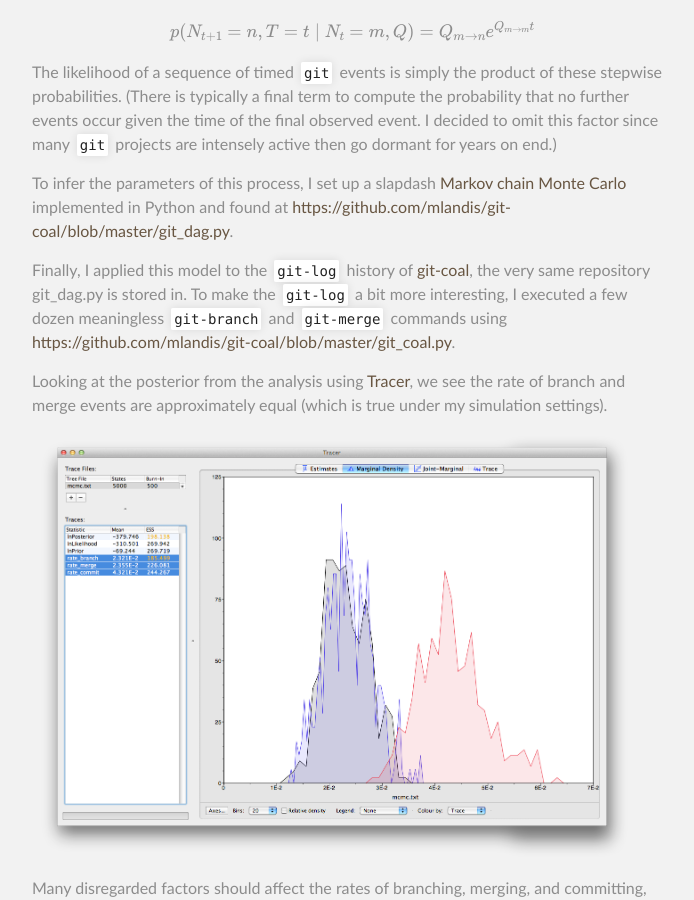
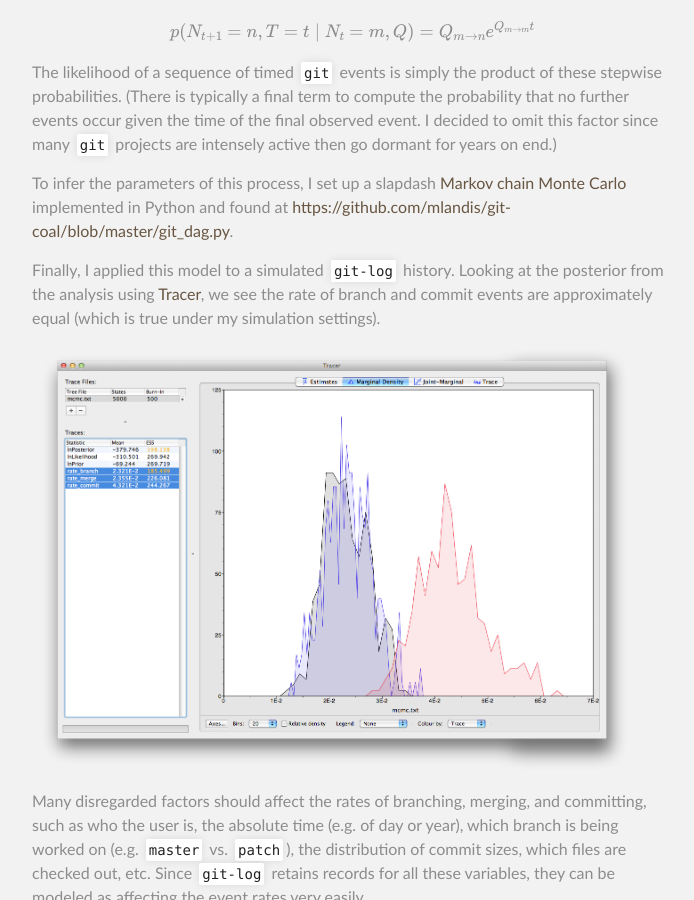
Before and after one commit to mlandis/mlandis.github.io, a Jekyll site: the page built from _posts/2014-01-13-modeling-git-DAG-evolution.md, in a window 1280 px wide and 900 px high, scrolled down 1976 px. Shown: the whole window, without its empty margins (288-982 px from the left). Built offline with Jekyll 4.4.1, drawn with Linux system fonts in a browser that asks for light colours; formulas are drawn with MathJax 3.

Commit message:
revise post body

```diff
--- a/_posts/2014-01-13-modeling-git-DAG-evolution.md
+++ b/_posts/2014-01-13-modeling-git-DAG-evolution.md
@@ -59,9 +59,7 @@ The likelihood of a sequence of timed `git` events is simply the product of thes
 
 To infer the parameters of this process, I set up a slapdash [Markov chain Monte Carlo](http://en.wikipedia.org/wiki/Markov_chain_Monte_Carlo) implemented in Python and found at [https://github.com/mlandis/git-coal/blob/master/git_dag.py](https://github.com/mlandis/git-coal/blob/master/git_dag.py).
 
-Finally, I applied this model to the `git-log` history of [git-coal](http://github.com/mlandis/git-coal), the very same repository git_dag.py is stored in. To make the `git-log` a bit more interesting, I executed a few dozen meaningless `git-branch` and `git-merge` commands using [https://github.com/mlandis/git-coal/blob/master/git_coal.py](https://github.com/mlandis/git-coal/blob/master/git_dag.py).
-
-Looking at the posterior from the analysis using [Tracer](http://tree.bio.ed.ac.uk/software/tracer/), we see the rate of branch and merge events are approximately equal (which is true under my simulation settings).
+Finally, I applied this model to a simulated `git-log` history. Looking at the posterior from the analysis using [Tracer](http://tree.bio.ed.ac.uk/software/tracer/), we see the rate of branch and commit events are approximately equal (which is true under my simulation settings).
 
 <a href="/assets/git_graph_eg.png"><img src="/assets/git_graph_eg.png" alt="git-graph" style="width: 600px"/></a>
 
```
